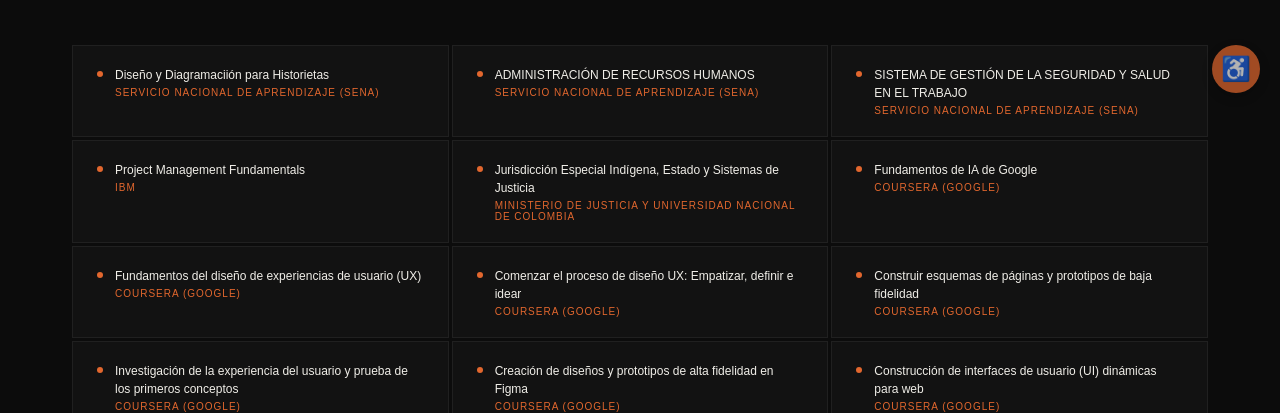
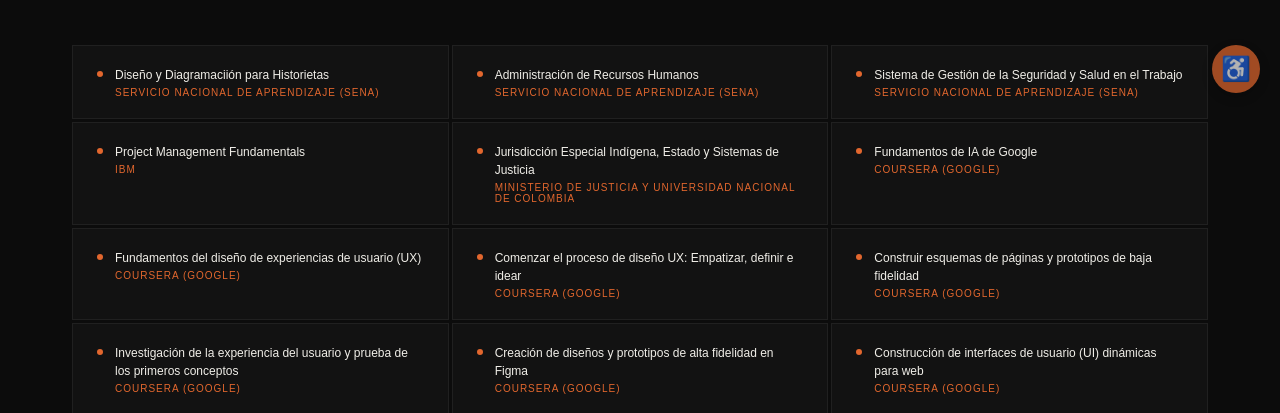
Before and after one commit to charles2796/charles-creativo, a plain HTML site: page estudios.html in a window 1280 px wide. Shown: the part 687-1100 px from the top of the page. Drawn offline with Linux system fonts and the light colour scheme.

Commit message:
Update estudios.html

```diff
--- a/estudios.html
+++ b/estudios.html
@@ -74,7 +74,7 @@
           <div class="cert-item reveal">
           <div class="cert-dot"></div>
           <div class="cert-info">
-            <div class="cert-name">ADMINISTRACIÓN DE RECURSOS HUMANOS</div>
+            <div class="cert-name">Administración de Recursos Humanos</div>
             <div class="cert-source">Servicio Nacional de Aprendizaje (SENA)</div>
           </div>
         </div>
@@ -82,7 +82,7 @@
           <div class="cert-item reveal">
           <div class="cert-dot"></div>
           <div class="cert-info">
-            <div class="cert-name">SISTEMA DE GESTIÓN DE LA SEGURIDAD Y SALUD EN EL TRABAJO</div>
+            <div class="cert-name">Sistema de Gestión de la Seguridad y Salud en el Trabajo</div>
             <div class="cert-source">Servicio Nacional de Aprendizaje (SENA)</div>
           </div>
         </div>
```
